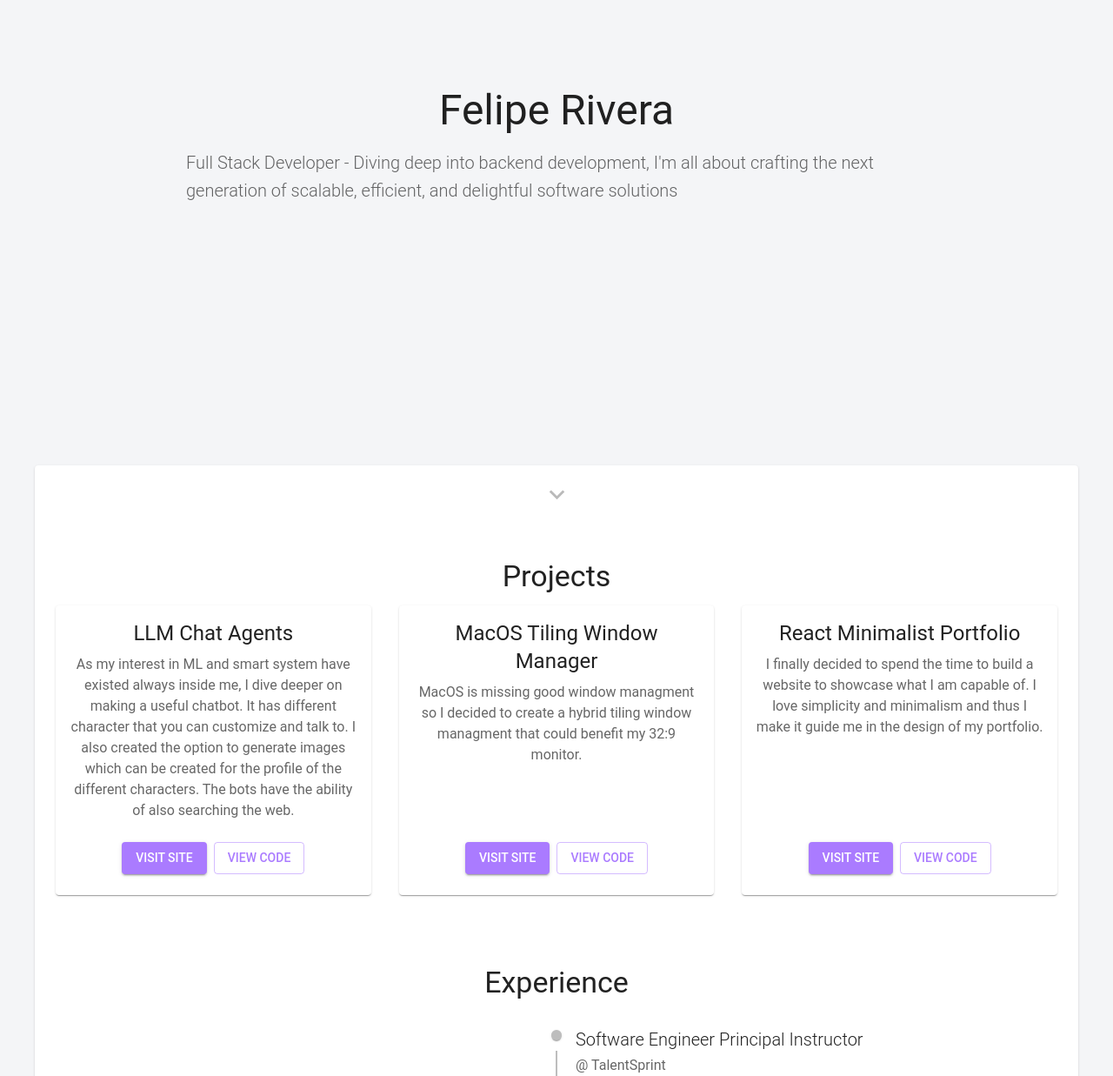
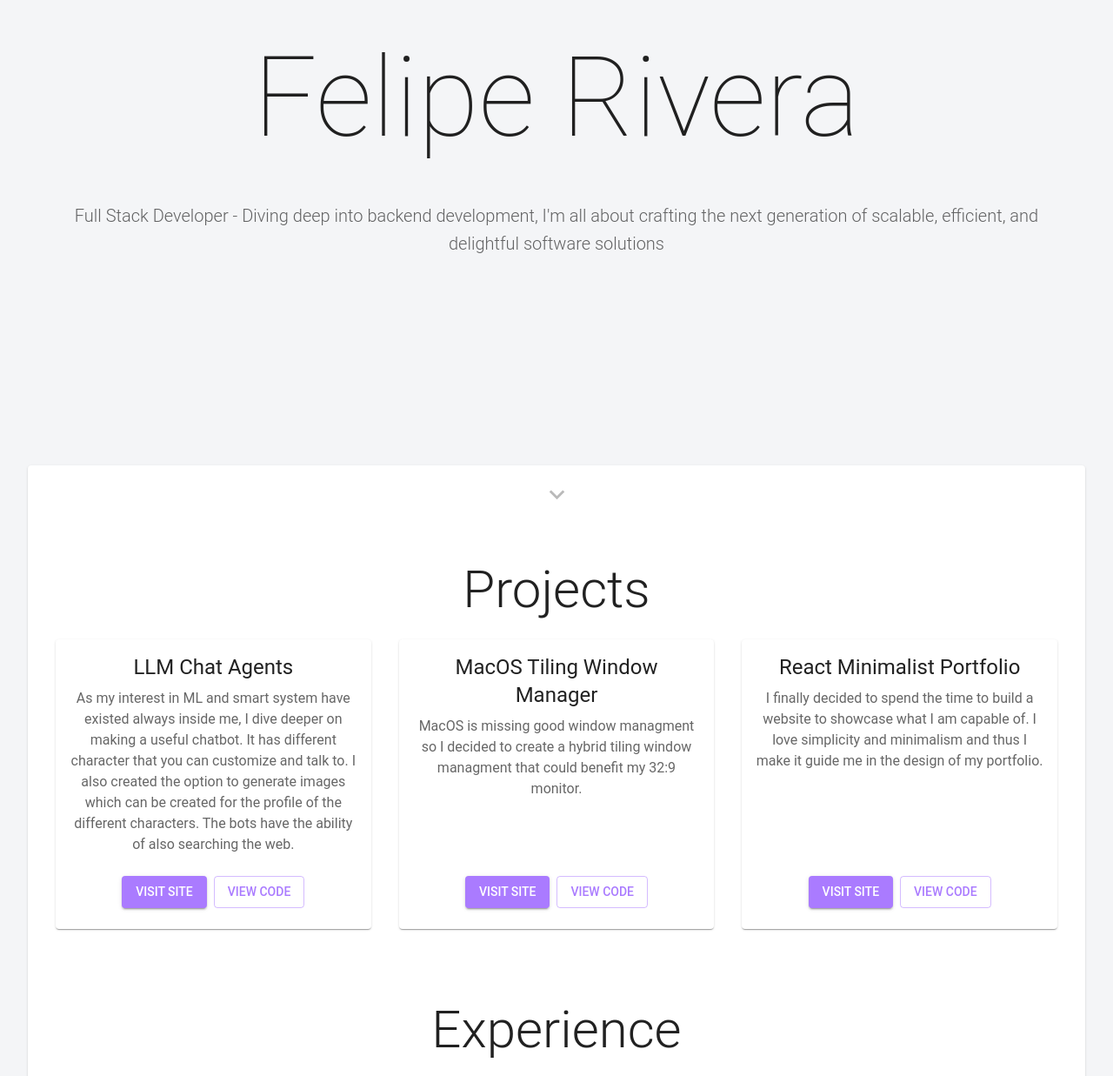
Before and after one commit to CodeMasterFelipe/portfolio, a React (Vite) app: page / in a window 1280 px wide. Shown: the part 233-1470 px from the top of the page at 87% size. Built offline with nearby package versions, Linux system fonts and the light colour scheme.

Commit message:
reduce the need of having varients and components when unneeded

```diff
--- a/src/sections/Home.tsx
+++ b/src/sections/Home.tsx
@@ -24,16 +24,22 @@ export const Home = () => {
   })
 
   return (
-    <Container maxWidth="md" id="home">
+    <Container maxWidth="xl" id="home">
       <Box sx={{
         height: '92vh',
+        width: '100%',
         display: 'flex',
         justifyContent: 'center',
         alignItems: 'center',
         flexDirection: 'column',
-        textAlign: 'start',
+        textAlign: 'center',
       }}>
-        <Typography variant="h3" component="h1" gutterBottom>
+        <Typography variant="h1" component="h1" gutterBottom
+          sx={{
+            fontWeight: 200,
+            fontSize: { xs: '5rem', sm: '6rem', lg: '8rem' },
+          }}
+        >
           Felipe Rivera
         </Typography>
         <Typography variant="h6" component="p" color="textSecondary" >
--- a/src/sections/Projects.tsx
+++ b/src/sections/Projects.tsx
@@ -30,7 +30,7 @@ const projects = [
 export const Projects = () => {
   return (
     <Container maxWidth="lg" id="projects">
-      <Typography variant="h4" component="h2" gutterBottom>
+      <Typography variant="h2" gutterBottom>
         Projects
       </Typography>
       <Grid
--- a/src/sections/experience.tsx
+++ b/src/sections/experience.tsx
@@ -35,7 +35,7 @@ export const Experience = () => {
   const isSmallScreen = useMediaQuery('(max-width:900px)')
   return (
     <Container maxWidth="md" id="experience">
-      <Typography variant="h4" component="h2" gutterBottom>
+      <Typography variant="h2" gutterBottom>
         Experience
       </Typography>
       <Timeline
@@ -50,7 +50,7 @@ export const Experience = () => {
         {experiences.map((experience, index) => (
           <TimelineItem key={index}>
             <TimelineSeparator>
-              <TimelineDot />
+              <TimelineDot color="primary" />
               {index < experiences.length - 1 && <TimelineConnector />}
             </TimelineSeparator>
             <TimelineContent>
```
